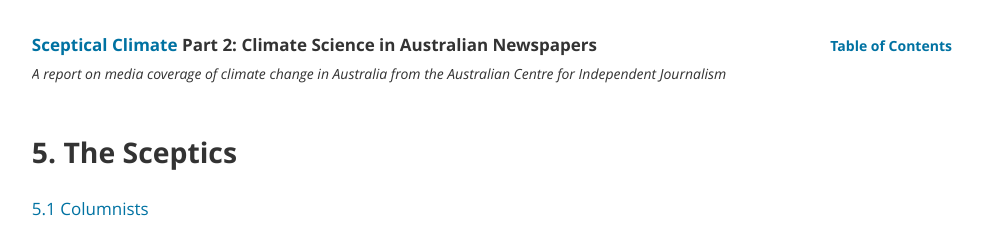
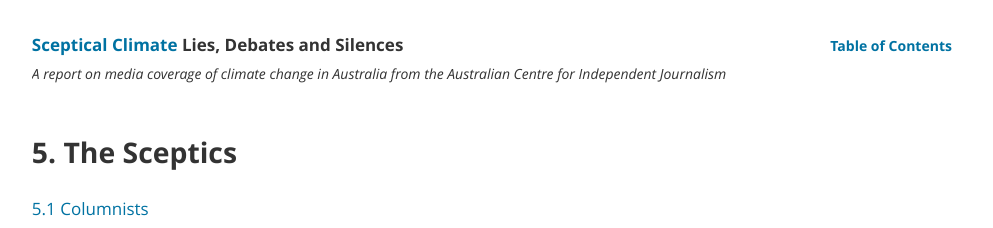
Before and after one commit to investigate/sceptical-climate, a Jekyll site: the page built from part-3/05-the-sceptics.html, in a window 1280 px wide. Shown: the top 228 px of the page, without its empty margins (143-1136 px from the left). Built offline with Jekyll 4.4.1, drawn with Linux system fonts in a browser that asks for light colours; nearby versions of some CDN libraries; Markdown is read by kramdown in place of the engine named in the settings.

Commit message:
Adapt title for Part 3 in header

```diff
--- a/_includes/header.html
+++ b/_includes/header.html
@@ -1,6 +1,11 @@
 <!-- Header OPEN -->
 <header class="site-header" role="banner">
-  <h1><a href="{{ site.baseurl }}" class="report-title">{{ site.title }}</a> <a href="{{ site.baseurl }}{{ include.report_number_path }}" class="report-number" title="">{{ include.report_number }}{% if include.report_number == "Part 1" %}: Climate Change Policy{% else %}: Climate Science in Australian Newspapers{% endif %}</a></h1>
+<h1>
+  <a href="{{ site.baseurl }}" class="report-title">{{ site.title }}</a>
+  <a href="{{ site.baseurl }}{{ include.report_number_path }}" class="report-number" title="">
+    {{ include.report_number }}{% if include.report_number == "Part 1" %}: Climate Change Policy{% elsif include.report_number == "Part 2" %}: Climate Science in Australian Newspapers{% endif %}
+  </a>
+</h1>
 	<p class="tag-line supporting">{{ site.description }}</p>
 	<a class="nav-link scroll supporting" href="#toc">Table of Contents</a>
 </header>
--- a/_layouts/default.html
+++ b/_layouts/default.html
@@ -1,9 +1,12 @@
 {% if page.report_number == "Part 1" %}
 	{% include html-header.html report_number="Part 1" report_number_path="part-1" %}
 	{% include header.html report_number="Part 1" report_number_path="part-1" %}
-{% else %}
+{% elsif page.report_number == "Part 2" %}
 	{% include html-header.html report_number="Part 2" report_number_path="part-2" %}
 	{% include header.html report_number="Part 2" report_number_path="part-2" %}
+{% elsif page.report_number == "Part 3" %}
+	{% include html-header.html report_number="Lies, Debates and Silences" report_number_path="part-3" %}
+	{% include header.html report_number="Lies, Debates and Silences" report_number_path="part-3" %}
 {% endif %}
 
 {{ content }}
```
